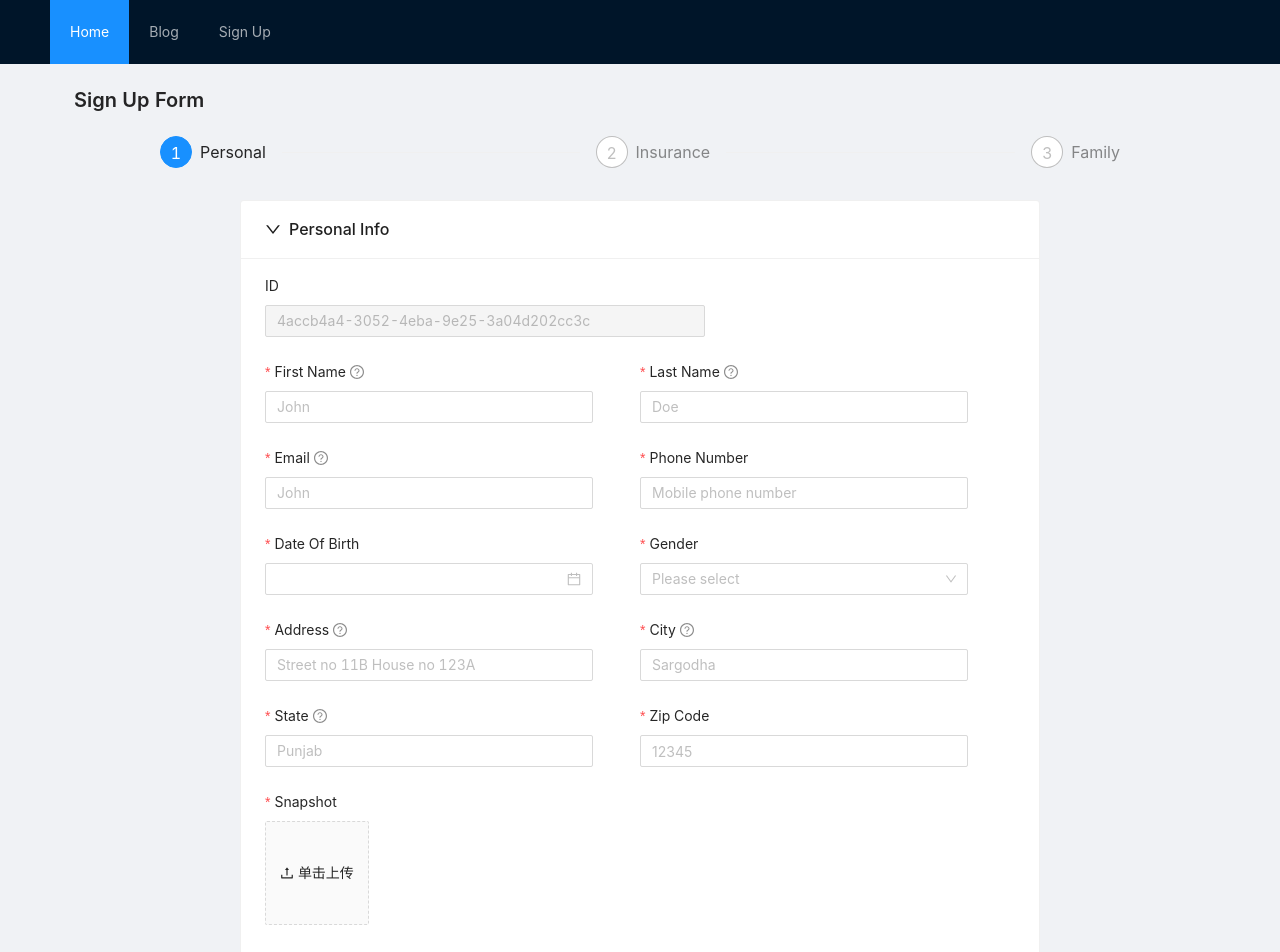
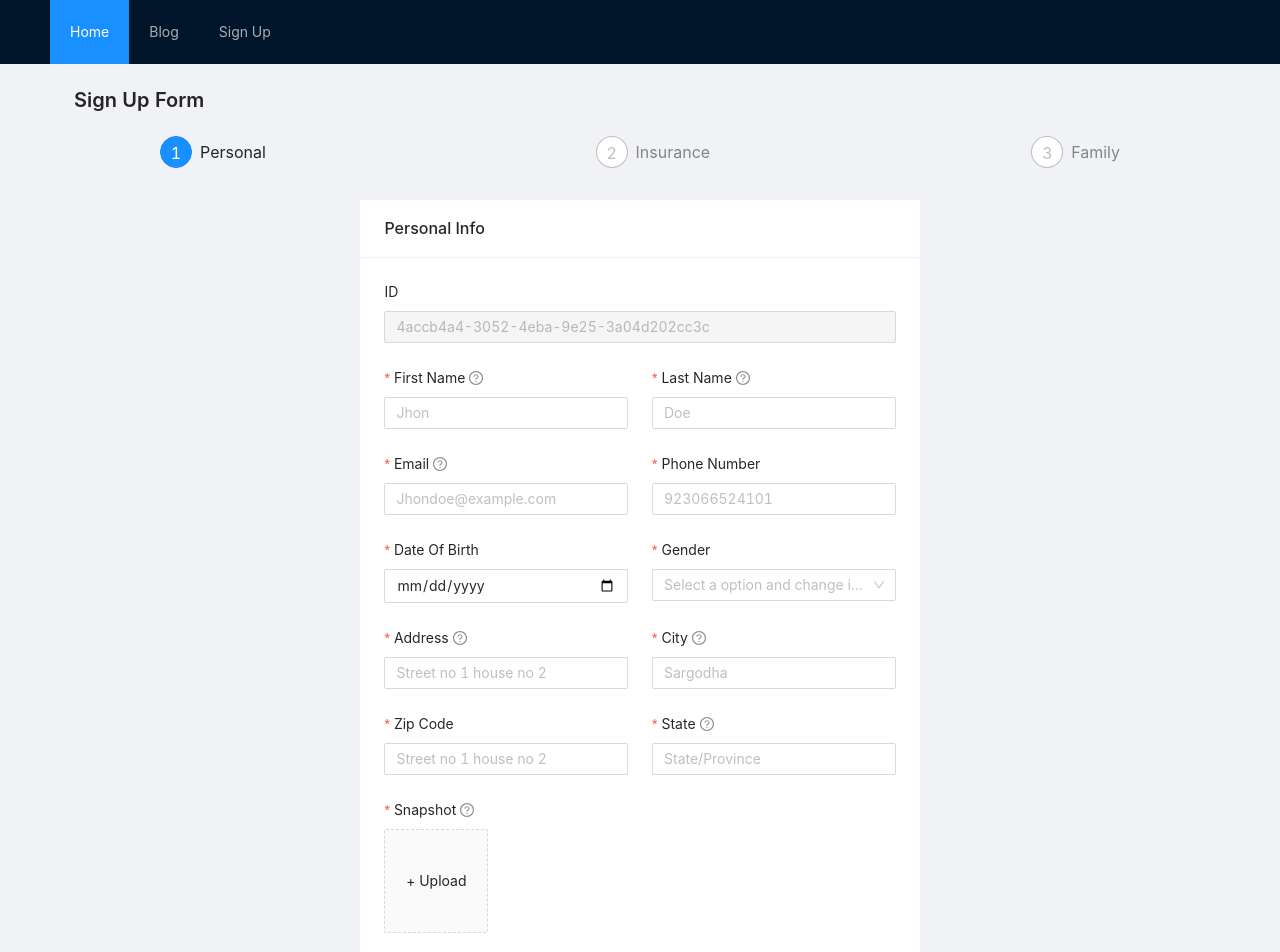
Before and after one commit to Bukhari47/Covid-Sign-Up-Form, a React app: page /Signup in a window 1280 px wide. Shown: the top 952 px of the page. Built offline with nearby package versions, Linux system fonts and the light colour scheme.

Commit message:
ProForm fields changed to other fields

```diff
--- a/src/components/comon/InsuranceFeilds.js
+++ b/src/components/comon/InsuranceFeilds.js
@@ -1,11 +1,14 @@
-import {
-  ProFormSelect,
-  ProFormText,
-  ProFormUploadButton,
-} from "@ant-design/pro-form";
-import React from "react";
+import React, { useState } from "react";
+import { Form, Row, Col, Input, Select, Upload } from "antd";
 
-function InsuranceFeilds() {
+const { Option } = Select;
+
+function InsuranceFeilds({ formName }) {
+  const [fileList, setFileList] = useState([]);
+  const onChange = ({ fileList: newFileList }) => {
+    setFileList(newFileList);
+  };
+
   const insuranceCompanies = [
     "Adamjee Insurance Company Ltd",
     "Asia Insurance Co Ltd",
@@ -22,11 +25,12 @@ function InsuranceFeilds() {
   ];
   return (
     <>
-      <ProFormText
-        name={["Insurance Details", "insuranceCardNumber"]}
-        label="Insurance Card Number"
-        width="md"
-        placeholder={"Mobile phone number"}
+      <Row gutter={24}>
+        <Col span={12}>
+          <Form.Item
+            name={["Personal Info", "firstName"]}
+            label="First Name"
+            tooltip="Enter your first name"
             rules={[
               {
                 required: true,
@@ -37,26 +41,65 @@ function InsuranceFeilds() {
                   "Insurance card pattern didn't match pattern should be `ZK 123456 A`",
               },
             ]}
-      />
-      <ProFormSelect
-        name={["Insurance Details", "insuranceCompany"]}
+          >
+            <Input placeholder="Jhon" />
+          </Form.Item>
+        </Col>
+        <Col span={12}>
+          <Form.Item
+            name={[formName, "insuranceCompany"]}
             label="Select your insurance company"
             placeholder="Select your insurance company"
-        valueEnum={insuranceCompanies}
             rules={[{ required: true }]}
-      />
-      <ProFormUploadButton
-        name={["Insurance Details", "Front and Back"]}
+          >
+            <Select
+              placeholder="Select a option and change input text above"
+              allowClear
+            >
+              {insuranceCompanies.map((companies) => (
+                <Option value={companies}>{companies}</Option>
+              ))}
+            </Select>
+          </Form.Item>
+        </Col>
+      </Row>
+
+      <Row>
+        <Col span={12}>
+          <Form.Item
+            name={[formName, "Front"]}
             label="Front and Back side image of Insurance Card"
             rules={[{ required: true }]}
-        max={2}
-        fieldProps={{
-          name: "insurance-card",
-          listType: "picture-card",
-        }}
+            tooltip="Upload your Front Side"
+          >
+            <Upload
               action="https://www.mocky.io/v2/5cc8019d300000980a055e76"
-        accept=".png,.jpg,.jpeg"
-      />
+              listType="picture-card"
+              fileList={fileList}
+              onChange={onChange}
+            >
+              {fileList.length < 1 && "+ Upload"}
+            </Upload>
+          </Form.Item>
+        </Col>
+        <Col span={12}>
+          <Form.Item
+            name={[formName, "Front"]}
+            label="Front and Back side image of Insurance Card"
+            rules={[{ required: true }]}
+            tooltip="Upload your Front Side"
+          >
+            <Upload
+              action="https://www.mocky.io/v2/5cc8019d300000980a055e76"
+              listType="picture-card"
+              fileList={fileList}
+              onChange={onChange}
+            >
+              {fileList.length < 1 && "+ Upload"}
+            </Upload>
+          </Form.Item>
+        </Col>
+      </Row>
     </>
   );
 }
--- a/src/components/comon/UninsureFeild.js
+++ b/src/components/comon/UninsureFeild.js
@@ -1,12 +1,27 @@
-import { Form, Checkbox } from "antd";
+import { Form, Checkbox, Col, Row } from "antd";
 import React from "react";
 
 function UninsureFeild() {
   return (
-    <Form.Item name={["Insurance Details", "No Insurance"]}>
-      <Checkbox value="No Insurance">
-        I Assured that i don't have inscurance
-      </Checkbox>
+    <Form.Item
+      name={["Insurance Details", "No Insurance"]}
+      rules={[
+        {
+          required: true,
+          message:
+            "Accept that you don't have the inusrance and you are willing to proceed",
+        },
+      ]}
+    >
+      <Checkbox.Group style={{ width: "100%" }}>
+        <Row>
+          <Col>
+            <Checkbox value="Accept No Inscurance">
+              I Assured that i don't have inscurance
+            </Checkbox>
+          </Col>
+        </Row>
+      </Checkbox.Group>
     </Form.Item>
   );
 }
--- a/src/components/signupform/FamilyForm.js
+++ b/src/components/signupform/FamilyForm.js
@@ -1,28 +1,53 @@
 import React, { useState } from "react";
 import ProCard from "@ant-design/pro-card";
-import {
-  ProFormText,
-  ProFormSelect,
-  ProFormDatePicker,
-} from "@ant-design/pro-form";
-import { Form, Button, Row, Col } from "antd";
+
+import { Form, Button, Row, Col, Input, Select } from "antd";
 import { MinusCircleOutlined, PlusOutlined } from "@ant-design/icons";
 import { v4 as uuidv4 } from "uuid";
 import MemberInsuranceFields from "./MemberInsuranceFields";
 
+const { Option } = Select;
+
 function FamilyForm() {
   const [memberUUID, setMemberUUID] = useState([]);
   const [memberInsuranceStatus, setMemberInsuranceStatus] = useState([]);
-  const [familyMembers, setFamilyMembers] = useState([]);
   const insuranceStatus = ["Same", "Other", "None"];
+  console.log("array", { memberInsuranceStatus });
+  console.log("array", { memberUUID });
+
+  const handleStatusChange = (value) => {
+    console.log(
+      "Handle Status Change >=>",
+      value,
+      memberUUID[fieldKey],
+      memberInsuranceStatus.findIndex(
+        (MIS) => MIS.uuid === memberUUID[fieldKey]
+      )
+    );
+    if (
+      memberInsuranceStatus.findIndex(
+        (MIS) => MIS.uuid === memberUUID[fieldKey]
+      )
+    ) {
+      setMemberInsuranceStatus([
+        ...memberInsuranceStatus,
+        {
+          value,
+        },
+      ]);
+    } else {
+      setMemberInsuranceStatus([
+        ...memberInsuranceStatus,
+        {
+          uuid: memberUUID[fieldKey],
+          value,
+        },
+      ]);
+    }
+  };
+
   return (
-    <ProCard
-      style={{
-        marginBottom: 16,
-        minWidth: 800,
-        maxWidth: "100%",
-      }}
-    >
+    <ProCard className="proCardStyle">
       <Row>
         <Col span={24}>
           <Form.List name="Family Members">
@@ -31,20 +56,16 @@ function FamilyForm() {
                 {fields.map(({ key, name, fieldKey, ...restField }) => (
                   <Row>
                     <Col span={24}>
-                      <ProFormText
+                      <Form.Item
+                        name={["Personal Info", "Personal UUID"]}
+                        label="ID"
+                      >
+                        <Input disabled defaultValue={uuidv4()} />
+                      </Form.Item>
+                      <Col span={12}>
+                        <Form.Item
                           {...restField}
-                        name={[name, "Member UUID"]}
-                        width="lg"
-                        label="ID"
-                        value={memberUUID[fieldKey]}
-                        fieldKey={[fieldKey, "Member UUID"]}
-                        disabled
-                      />
-                      <ProFormText
-                        {...restField}
-                        width="md"
                           name={[name, "firstName"]}
-                        placeholder="Please Enter your First Name"
                           fieldKey={[fieldKey, "firstName"]}
                           label="First Name"
                           rules={[
@@ -55,14 +76,16 @@ function FamilyForm() {
                                 "Name does not contain Number or Speacial Character",
                             },
                           ]}
-                      />
-                      <ProFormText
+                        >
+                          <Input placeholder="Jhon" />
+                        </Form.Item>
+                      </Col>
+                      <Col span={12}>
+                        <Form.Item
                           {...restField}
-                        width="md"
                           name={[name, "lastName"]}
                           fieldKey={[fieldKey, "lastName"]}
                           label="Last Name"
-                        placeholder="Please Enter your Last Name"
                           rules={[
                             { required: true, message: `Field is required` },
                             {
@@ -71,35 +94,42 @@ function FamilyForm() {
                                 "Name does not contain Number or Speacial Character",
                             },
                           ]}
-                      />
-                      <ProFormDatePicker
+                        >
+                          <Input placeholder="Doe" />
+                        </Form.Item>
+                      </Col>
+                      <Form.Item
                         {...restField}
                         fieldKey={[fieldKey, "DOB"]}
                         name={[name, "DOB"]}
                         label="Date Of Birth"
-                        placeholder="DOB"
                         rules={[{ required: true }]}
-                      />
-                      <ProFormSelect
+                      >
+                        <Input placeholder="DOB" type="date" />
+                      </Form.Item>
+                      <Form.Item
                         {...restField}
                         name={[name, "insuranceStatus"]}
                         fieldKey={[fieldKey, "insuranceStatus"]}
                         label="Select your insurance status"
-                        placeholder="Select your insurance status"
-                        onChange={(value) =>
-                          setMemberInsuranceStatus([
-                            {
-                              uuid: memberUUID[fieldKey],
-                              value,
-                            },
-                          ])
-                        }
+                        // placeholder="Select your insurance status"
                         options={insuranceStatus}
                         rules={[{ required: true }]}
-                      />
+                      >
+                        <Select
+                          onChange={handleStatusChange}
+                          placeholder="Select a option and change input text above"
+                          allowClear
+                        >
+                          {insuranceStatus.map((status) => (
+                            <Option value={status}>{status}</Option>
+                          ))}
+                        </Select>
+                      </Form.Item>
                       <MemberInsuranceFields
+                        key={memberUUID[fieldKey]}
                         insuranceStatusCheck={memberInsuranceStatus}
-                        memberUUID={memberUUID[fieldKey]}
+                        formName={name}
                       />
                       <Button onClick={() => remove(name)} danger>
                         Remove Member
--- a/src/components/signupform/PersonalInfo.js
+++ b/src/components/signupform/PersonalInfo.js
@@ -1,49 +1,31 @@
-import React from "react";
-import { Col, Row } from "antd";
-import ProForm, {
-  StepsForm,
-  ProFormText,
-  ProFormDatePicker,
-  ProFormSelect,
-  ProFormDigit,
-  ProFormRadio,
-  ProFormUploadButton,
-} from "@ant-design/pro-form";
+import React, { useState } from "react";
+import { Col, Row, Form, Input, Select, Upload, Card } from "antd";
 
 import { v4 as uuidv4 } from "uuid";
 import ProCard from "@ant-design/pro-card";
 
+const { Option } = Select;
+
 const PersonalInfo = () => {
   const gender = ["Male", "Female", "Other"];
   console.log("UUID", uuidv4());
+  const [fileList, setFileList] = useState([]);
+  const onChange = ({ fileList: newFileList }) => {
+    setFileList(newFileList);
+  };
+
   return (
-    <>
-      <ProCard
-        title={["Personal Info"]}
-        bordered
-        headerBordered
-        collapsible
-        style={{
-          marginBottom: 16,
-          minWidth: 800,
-          maxWidth: "100%",
-        }}
-      >
-        <ProFormText
-          name={["Personal Info", "Personal UUID"]}
-          width="lg"
-          label="ID"
-          value={uuidv4()}
-          disabled
-        />
-        <Row>
+    <Row>
+      <Card title="Personal Info" bordered={false}>
+        <Form.Item name={["Personal Info", "Personal UUID"]} label="ID">
+          <Input disabled defaultValue={uuidv4()} />
+        </Form.Item>
+        <Row gutter={24}>
           <Col span={12}>
-            <ProFormText
+            <Form.Item
               name={["Personal Info", "firstName"]}
-              width="md"
               label="First Name"
               tooltip="Enter your first name"
-              placeholder="John"
               rules={[
                 { required: true },
                 {
@@ -51,15 +33,15 @@ const PersonalInfo = () => {
                   message: "Name does not contain Number or Speacial Character",
                 },
               ]}
-            />
+            >
+              <Input placeholder="Jhon" />
+            </Form.Item>
           </Col>
           <Col span={12}>
-            <ProFormText
+            <Form.Item
               name={["Personal Info", "lastName"]}
-              width="md"
               label="Last Name"
               tooltip="Enter your first name"
-              placeholder="Doe"
               rules={[
                 { required: true },
                 {
@@ -67,17 +49,18 @@ const PersonalInfo = () => {
                   message: "Name does not contain Number or Speacial Character",
                 },
               ]}
-            />
+            >
+              <Input placeholder="Doe" />
+            </Form.Item>
           </Col>
         </Row>
-        <Row>
+
+        <Row gutter={24}>
           <Col span={12}>
-            <ProFormText
+            <Form.Item
               name={["Personal Info", "email"]}
-              width="md"
               label="Email"
               tooltip="Enter your Email"
-              placeholder="John"
               rules={[
                 { type: "email", required: true },
                 {
@@ -86,14 +69,14 @@ const PersonalInfo = () => {
                   message: "Pattern should be in user@example.com",
                 },
               ]}
-            />
+            >
+              <Input placeholder="Jhondoe@example.com" type="email" />
+            </Form.Item>
           </Col>
           <Col span={12}>
-            <ProFormText
+            <Form.Item
               name={["Personal Info", "phone"]}
               label="Phone Number"
-              width="md"
-              placeholder={"Mobile phone number"}
               rules={[
                 {
                   required: true,
@@ -105,37 +88,46 @@ const PersonalInfo = () => {
                   message: "Mobile phone number format is wrong! ",
                 },
               ]}
-            />
+            >
+              <Input placeholder="923066524101" />
+            </Form.Item>
           </Col>
         </Row>
-        <Row>
+
+        <Row gutter={24}>
           <Col span={12}>
-            <ProFormDatePicker
+            <Form.Item
               name={["Personal Info", "DOB"]}
               label="Date Of Birth"
-              width="md"
-              placeholder=""
               rules={[{ required: true }]}
-            />
+            >
+              <Input placeholder="Jhondoe@example.com" type="date" />
+            </Form.Item>
           </Col>
           <Col span={12}>
-            <ProFormSelect
+            <Form.Item
               name={["Personal Info", "gender"]}
               label="Gender"
-              width="md"
-              valueEnum={gender}
               rules={[{ required: true }]}
-            />
+            >
+              <Select
+                placeholder="Select a option and change input text above"
+                allowClear
+              >
+                {gender.map((gender) => (
+                  <Option value={gender}>{gender}</Option>
+                ))}
+              </Select>
+            </Form.Item>
           </Col>
         </Row>
-        <Row>
+
+        <Row gutter={24}>
           <Col span={12}>
-            <ProFormText
+            <Form.Item
               name={["Personal Info", "address"]}
               label="Address"
-              width="md"
               tooltip="Enter your Address"
-              placeholder="Street no 11B House no 123A "
               rules={[
                 {
                   required: true,
@@ -145,14 +137,14 @@ const PersonalInfo = () => {
                   message: "Address does not conttain Special Charaters",
                 },
               ]}
-            />
+            >
+              <Input placeholder="Street no 1 house no 2" />
+            </Form.Item>
           </Col>
           <Col span={12}>
-            <ProFormText
+            <Form.Item
               name={["Personal Info", "city"]}
               label="City"
-              placeholder="Sargodha"
-              width="md"
               tooltip="Enter your City"
               rules={[
                 {
@@ -163,16 +155,34 @@ const PersonalInfo = () => {
                   message: "Address does not conttain Special Charaters",
                 },
               ]}
-            />
+            >
+              <Input placeholder="Sargodha" />
+            </Form.Item>
           </Col>
         </Row>
-        <Row>
+
+        <Row gutter={24}>
           <Col span={12}>
-            <ProFormText
+            <Form.Item
+              name={["Personal Info", "zipcode"]}
+              label="Zip Code"
+              rules={[
+                {
+                  required: true,
+                },
+                {
+                  pattern: /(^\d{5}$)|(^\d{5}-\d{4}$)/,
+                  message: "Please specify a valid US zip code.",
+                },
+              ]}
+            >
+              <Input type="number" placeholder="Street no 1 house no 2" />
+            </Form.Item>
+          </Col>
+          <Col span={12}>
+            <Form.Item
               name={["Personal Info", "State"]}
               label="State"
-              placeholder="Punjab"
-              width="md"
               tooltip="Enter your State"
               rules={[
                 {
@@ -183,45 +193,37 @@ const PersonalInfo = () => {
                   message: "Address does not conttain Special Charaters",
                 },
               ]}
-            />
+            >
+              <Input placeholder="State/Province" />
+            </Form.Item>
           </Col>
-          <Col span={12}>
-            <ProFormDigit
-              name={["Personal Info", "zipcode"]}
-              label="Zip Code"
-              width="md"
-              placeholder="12345"
+        </Row>
+
+        <Row>
+          <Col>
+            <Form.Item
+              name={["Personal Info", "Snapshot"]}
+              label="Snapshot"
+              tooltip="Upload your Snapshot"
               rules={[
                 {
                   required: true,
                 },
-                {
-                  pattern: /(^\d{5}$)|(^\d{5}-\d{4}$)/,
-                  message: "Please specify a valid US zip code.",
-                },
               ]}
-            />
+            >
+              <Upload
+                action="https://www.mocky.io/v2/5cc8019d300000980a055e76"
+                listType="picture-card"
+                fileList={fileList}
+                onChange={onChange}
+              >
+                {fileList.length < 1 && "+ Upload"}
+              </Upload>
+            </Form.Item>
           </Col>
         </Row>
-        <Row>
-          <Col>
-            <ProFormUploadButton
-              name={["Personal Info", "snapshot"]}
-              label="Snapshot"
-              placeholder="upload snapshot"
-              rules={[{ required: true }]}
-              max={1}
-              fieldProps={{
-                name: "snapshot",
-                listType: "picture-card",
-              }}
-              action="https://www.mocky.io/v2/5cc8019d300000980a055e76"
-              accept=".png,.jpg,.jpeg"
-            />
-          </Col>
-        </Row>
-      </ProCard>
-    </>
+      </Card>
+    </Row>
   );
 };
 
--- a/src/index.less
+++ b/src/index.less
@@ -1,2 +1,8 @@
 @import "~antd/lib/style/themes/default.less";
 @import "~antd/dist/antd.less";
+
+.proCardStyle {
+  margin-bottom: 16;
+  min-width: 800;
+  max-width: "100%";
+}
```
Also changed, not shown: src/components/signupform/InsuranceForm.js (+19 -18 lines), src/components/signupform/MemberInsuranceFields.js (+19 -35 lines), src/components/signupform/MultiStepForm.js (+2 -9 lines). Lines whose indentation alone changed are shown as unchanged.
